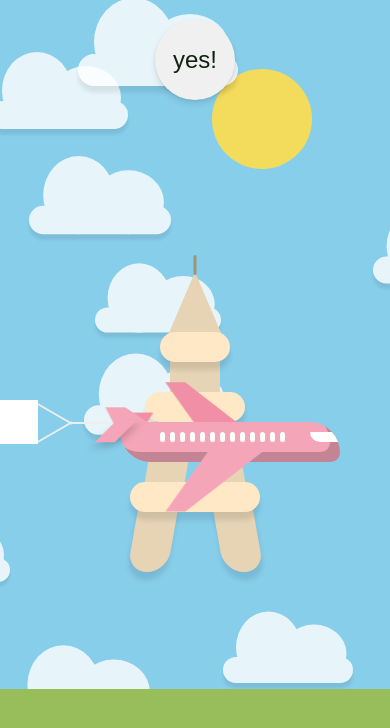
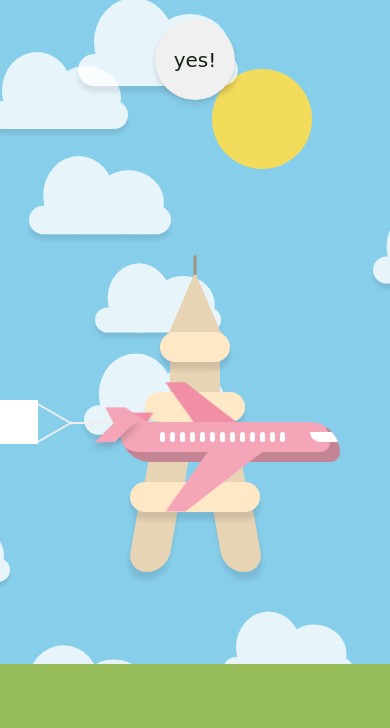
Before and after one commit to nanafromjeju/propose-project, a plain HTML site: page index.html in a window 390 px wide. Drawn offline with Linux system fonts and the light colour scheme.

Commit message:
모바일 수정

```diff
--- a/styles.css
+++ b/styles.css
@@ -461,8 +461,8 @@ body.night {
 /* day-night button */
 
 .icon.sun {
-  font-family: sans-serif;
-  font-size: 24px;
+  font-family: "Pacifico", cursive;
+  font-size: 20px;
   color: #112211;
 }
 
@@ -726,7 +726,7 @@ body.night .theme-toggle .moon {
   .landOne {
     position: absolute;
     width: 100%;
-    height: 155px;
+    height: 180px;
   }
 
   .sun-light {
```
